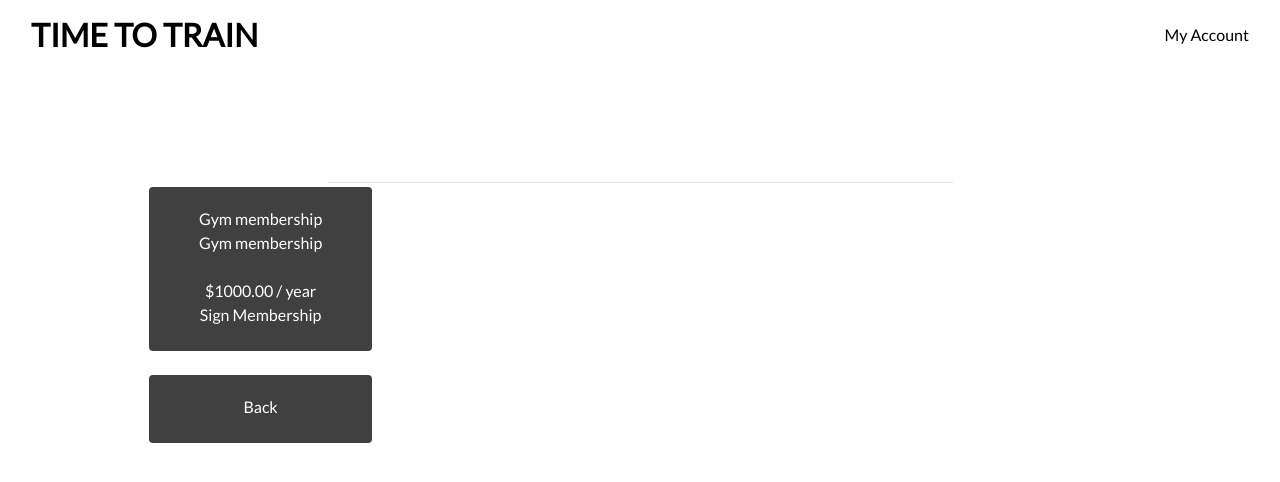
After one commit to 5undel/Time-to-train, a Django app: page /2 in a window 1280 px wide. The commit adds this page. Shown: the top 482 px of the page. Run offline with Django 3.2, Linux system fonts and the light colour scheme; data comes from the database, SQL or seed files in the repository; some libraries are stand-ins or nearby versions.

Commit message:
Add membership detail view

```diff
--- a/base/templates/base/membership.html
+++ b/base/templates/base/membership.html
@@ -27,7 +27,7 @@
                 <div class="col-sm-6 col-md-6 col-lg-4 col-xl-3">
                     <div class="card h-100 border-0">
                         <div class="card-body pb-0">
-                            <a href="" class="mb-0 text-black">{{ product.name}}</a>
+                            <a href="{% url 'membership_detail' product.id %}" class="mb-0 text-black">{{ product.name}}</a>
                             <p class="lead mb-0 text-left font-weight-bold">${{ product.price }}</p>
                             <br>
                         </div>
--- /dev/null
+++ b/base/templates/base/membership_detail.html
@@ -0,0 +1,55 @@
+{% extends "base.html" %}
+{% load static %}
+
+{% block page_header %}
+<div class="container header-container">
+    <div class="row">
+        <div class="col"></div>
+    </div>
+</div>
+{% endblock %}
+
+{% block content %}
+<!--More info aboute this membership and sign membership link-->
+<div class="container-fluid">
+    <div class="row">
+        <div class="col text-center mt-3">
+            <h2 class="logo-font text-white">Membership</h2>
+            <hr class="w-50 mb-1">
+        </div>
+    </div>
+    <div class="product-container col-10 offset-1">
+        <div class="col-sm-6 col-md-6 col-lg-4 col-xl-3">
+            <div class="card h-100 border-0">
+                <div class="card-body pb-0 text-center">
+                    <p class="mb-0">{{ product.name }}</p>
+                    <div class="col">
+                        <p class="mb-0 text-white ">{{ product.description }}</p>
+                    </div>
+                    <br>
+                    <div class="col">
+                        <p class="mb-0 text-white ">${{ product.price }} / year</p>
+                    </div>
+                    <!--link to sign up for membership-->
+                    <a href="" class="text-white">Sign Membership </a> <br>
+                </div>
+                <br>
+            </div>
+            <br>
+        </div>
+    </div>
+    <!--link to Home page-->
+    <div class="product-container col-10 offset-1">
+        <div class="col-sm-6 col-md-6 col-lg-4 col-xl-3">
+            <div class="card h-100 border-0">
+                <div class="card-body pb-0 text-center">
+                    <a href="{% url 'membership' %}" class="mb-0 text-white">Back</a>
+                    <br>
+                </div>
+                <br>
+            </div>
+            <br>
+        </div>
+    </div>
+</div>
+{% endblock %}
--- a/base/urls.py
+++ b/base/urls.py
@@ -6,4 +6,5 @@ from . import views
 urlpatterns = [
     path('', views.index, name='home'),
     path('membership', views.membership, name='membership'),
+    path('<product_id>', views.membership_detail, name='membership_detail'),
 ]
--- a/base/views.py
+++ b/base/views.py
@@ -20,3 +20,15 @@ def membership(request):
     }
 
     return render(request, 'base/membership.html', context)
+
+
+def membership_detail(request, product_id):
+    """ A view to return the membership detail page """
+
+    product = get_object_or_404(Product, pk=product_id)
+
+    context = {
+        'product': product,
+    }
+
+    return render(request, 'base/membership_detail.html', context)
```
